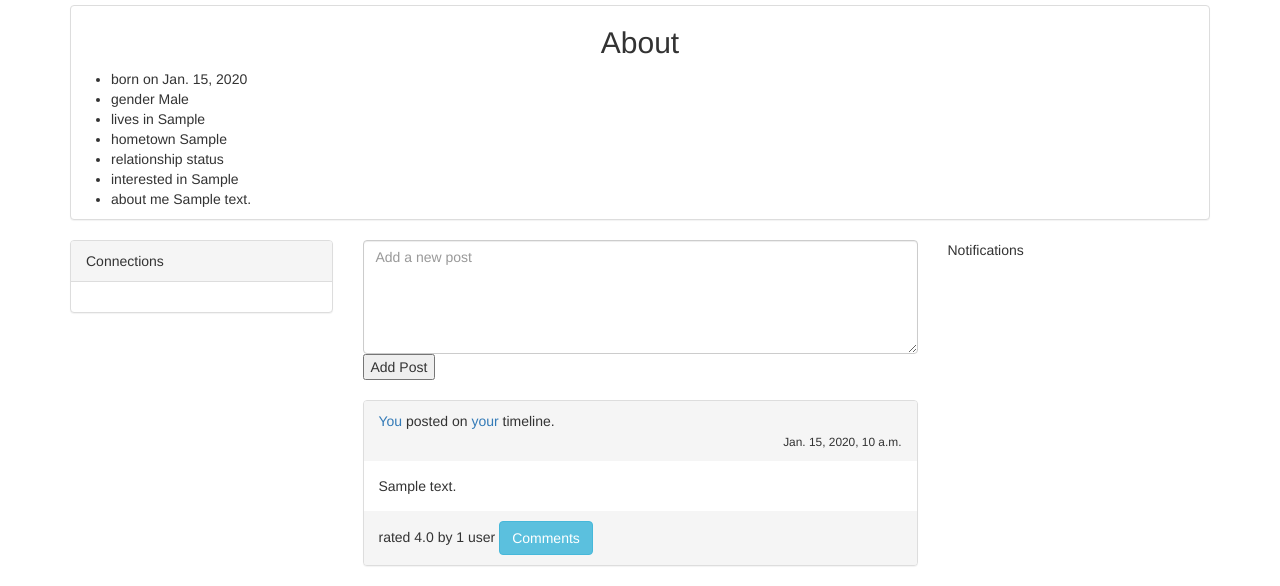
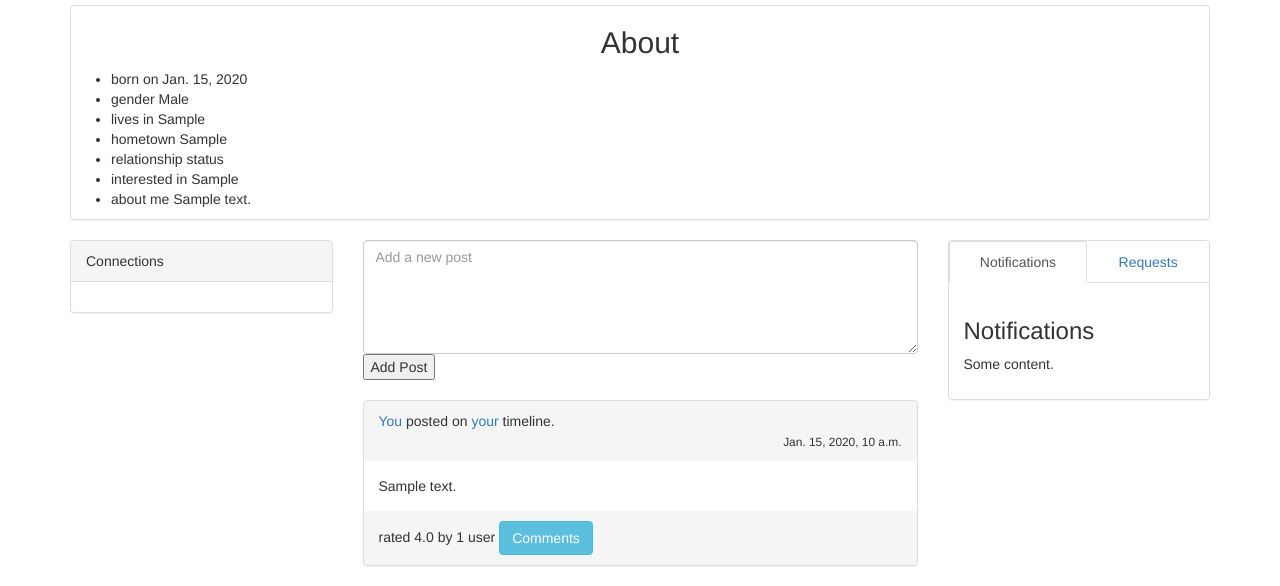
Before and after one commit to hsagarthegr8/agog, a Django app: page /profile/ in a window 1280 px wide. Shown: the part 410-996 px from the top of the page. Run offline with Django 3.2, Linux system fonts and the light colour scheme; a user stored in the database is signed in; tables that the repository leaves empty hold one stand-in row (values such as "Sample post"); some libraries are stand-ins or nearby versions.

Commit message:
Added Connection requests

```diff
--- a/accounts/models.py
+++ b/accounts/models.py
@@ -115,10 +115,21 @@ class User(AbstractBaseUser):
     def get_connections(self):
         my_connections = set()
         my_connections.add(self)
-        for connection in (self.connections_set.all() | self.connection2_set.all()):
+        for connection in (self.connections_set.filter(is_active=True) | self.connection2_set.filter(is_active=True)):
             my_connections.add(connection.user1)
             my_connections.add(connection.user2)
         return my_connections
+
+    def get_requests(self):
+        requests = self.connection2_set.filter(is_active=False)
+        return requests
+
+    def get_request_user(self):
+        a = set()
+        for conn in self.get_requests():
+            a.add(conn.user1)
+        return a
+
 
     def get_timeline_posts(self):
         my_connections = self.get_connections()
@@ -133,7 +144,7 @@ from django.utils.crypto import get_random_string
 
 class Verification(models.Model):
     user = models.OneToOneField(User,on_delete=models.CASCADE)
-    activation_key = models.CharField(max_length=100, null=True)
+    activation_key = models.CharField(max_length=100, null=True,blank=True)
 
     def __str__(self):
         return self.user.username
@@ -152,12 +163,17 @@ class Verification(models.Model):
         ActivationEmail(to = [self.user.email], url=activation_url).send()
 
 
-
+'''
 @receiver(post_save, sender=User)
 def save_profile(sender, instance, **kwargs):
     if not instance.is_verified:
-        Verification.objects.create(user=instance)
+        v = Verification()
+        v.user = instance
+        v.save()
+'''
 
+'''
 @receiver(post_save, sender=Verification)
 def send_activation_email(sender, instance, **kwargs):
     instance.send()
+'''
--- a/agog/settings/__init__.py
+++ b/agog/settings/__init__.py
@@ -1,3 +1,8 @@
 from .base import *
 
 from .production import *
+
+try:
+    from .local import *
+except:
+    pass
--- a/profiles/models.py
+++ b/profiles/models.py
@@ -39,3 +39,10 @@ class Connections(models.Model):
         ordering = ['-timestamp']
         verbose_name_plural='Connections'
         unique_together = ['user1','user2']
+
+    def __str__(self):
+        return self.user1.username
+
+    def active(self):
+        self.is_active=True
+        self.save()
--- a/profiles/templates/profiles/profile.html
+++ b/profiles/templates/profiles/profile.html
@@ -14,7 +14,21 @@
         <a class="viewsitelink " href="{% url 'profiles:profile' username=object.username  %}">
             <p>@{{ object.username }}</p>
         </a>
-        <p>rated {{ object.get_ratings }} by {{ object.get_count}} user{{ object.get_count|pluralize }}</p>
+        <p>
+            rated {{ object.get_ratings }} by {{ object.get_count}} user{{ object.get_count|pluralize }}
+            {% if request.user != object %}
+                {% if request.user in object.get_request_user %}
+                    <button class="btn btn-info disabled" type="button">Awaiting Confirmation</button>
+                {% elif request.user in object.get_connections %}
+                    <button class="btn btn-info" type="button">Already Connected</button>
+                {% else %}
+                    <a href="{% url 'profiles:new_request' username=object.username %}">
+                        <button class="btn btn-info" type="button">Add Connection</button>
+                    </a>
+                {% endif %}
+            {% endif %}
+        </p>
+
     </div>
     <hr>
     <div class="panel panel-default">
@@ -48,6 +62,10 @@
         <div class="col-sm-6">
             {% include 'feeds/post.html' with posts=object.get_posts redirect_to='profile' %}
         </div>
-        <div class="col-sm-3">Notifications</div>
+        <div class="col-sm-3">
+            {% if request.user == object %}
+                {% include 'profiles/snippets/notifications.html' %}
+            {% endif %}
+        </div>
     </div>
 {% endblock %}
--- /dev/null
+++ b/profiles/templates/profiles/snippets/notifications.html
@@ -0,0 +1,25 @@
+<div class="panel panel-default">
+    <ul class="nav nav-tabs nav-justified">
+        <li class="active"><a data-toggle="tab" href="#notify">Notifications</a></li>
+        <li><a data-toggle="tab" href="#connections">Requests</a></li>
+    </ul>
+    <div class="panel-body">
+        <div class="tab-content">
+            <div id="notify" class="tab-pane fade in active">
+                <h3>Notifications</h3>
+                <p>Some content.</p>
+            </div>
+            <div id="connections" class="tab-pane fade">
+                {% for conn in object.get_requests %}
+                    <a href="{% url 'profiles:profile' username=conn.user1.username %}">{{ conn.user1.full_name }}</a> sent you a connection request.<br/>
+                    <a href="{% url 'profiles:accept_request' id=conn.id %}"><button type="button">Accept</button></a>
+                    <a href="{% url 'profiles:delete_request' id=conn.id %}"><button type="button">Reject</button></a>
+
+                {% empty %}
+                    No new Requests
+                {% endfor %}
+
+            </div>
+        </div>
+    </div>
+</div>
--- a/profiles/templates/profiles/timeline.html
+++ b/profiles/templates/profiles/timeline.html
@@ -22,6 +22,8 @@
         <div class="col-sm-6">
             {% include 'feeds/post.html' with posts=object.get_timeline_posts redirect_to='timeline' %}
         </div>
-        <div class="col-sm-3">Notifications</div>
+        <div class="col-sm-3">
+            {% include 'profiles/snippets/notifications.html' %}
+        </div>
     </div>
 {% endblock %}
--- a/profiles/urls.py
+++ b/profiles/urls.py
@@ -1,6 +1,6 @@
 from django.conf.urls import url
 
-from .views import TimelineView, ProfileView
+from .views import TimelineView, ProfileView, accept_request, delete_request, new_request
 
 app_name = 'profiles'
 
@@ -8,4 +8,7 @@ urlpatterns = [
     url('^timeline/$',TimelineView.as_view(),name='timeline'),
     url(r'^profile/(?P<username>[a-z,0-9]+)/$', ProfileView.as_view(), name='profile'),
     url(r'^profile/$', ProfileView.as_view(), name = 'profile'),
+    url(r'^connect/(?P<id>[0-9]+)/accept$', accept_request, name='accept_request'),
+    url(r'^connect/(?P<id>[0-9]+)/delete$', delete_request, name='delete_request'),
+    url(r'^connect/(?P<username>[a-z,0-9]+)/new$', new_request, name='new_request'),
 ]
--- a/profiles/views.py
+++ b/profiles/views.py
@@ -1,9 +1,11 @@
 from django.views.generic import DetailView
 from django.contrib.auth import get_user_model
 from django.contrib.auth.mixins import LoginRequiredMixin
-from django.shortcuts import get_object_or_404
+from django.shortcuts import get_object_or_404,redirect,reverse
 
 User = get_user_model()
+
+from .models import Connections
 
 
 class TimelineView(LoginRequiredMixin,DetailView):
@@ -23,3 +25,22 @@ class ProfileView(LoginRequiredMixin, DetailView):
         if username:
             return get_object_or_404(User,username=username)
         return User.objects.get(username=self.request.user)
+
+
+def accept_request(request,id):
+    con = get_object_or_404(Connections,id=id)
+    con.is_active = True
+    con.save()
+    return redirect(reverse('profiles:profile'))
+
+
+def delete_request(request,id):
+    con = get_object_or_404(Connections,id=id)
+    con.delete()
+    return redirect(reverse('profiles:profile'))
+
+def new_request(request,username):
+    user2 = get_object_or_404(User,username=username)
+    user1 = request.user
+    Connections.objects.create(user1=user1, user2=user2, connection_type='FR')
+    return redirect(reverse('profiles:profile',kwargs={'username':username}))
```
Also changed, not shown: 1 other file.
